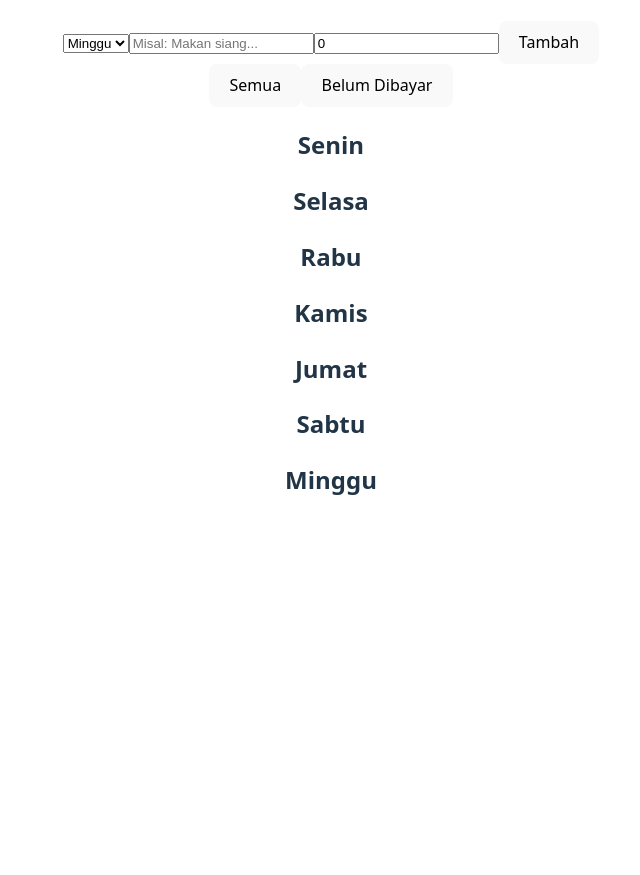
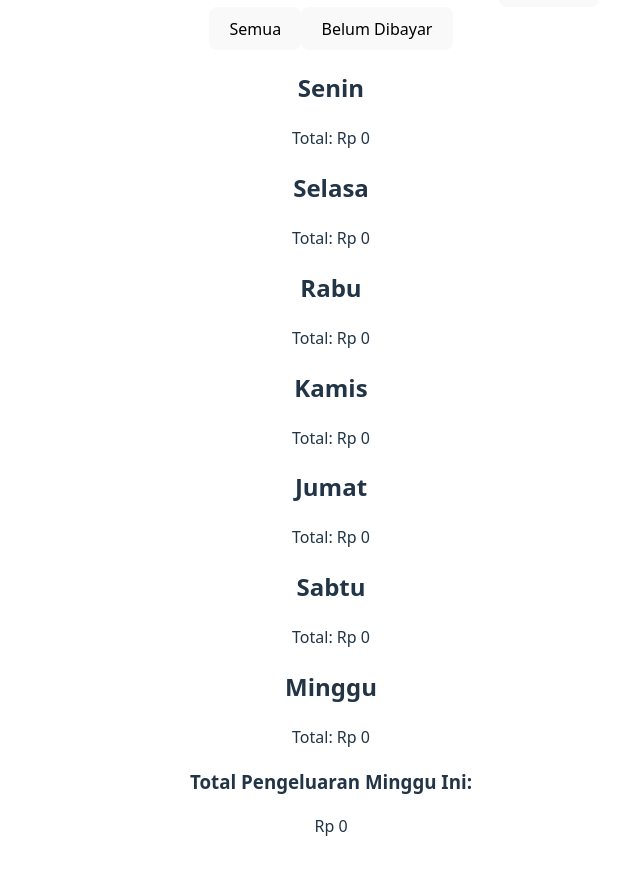
Before and after one commit to olostevenpanggabean/32-pbk-uts--233510828, a Vue app: page / in a window 1280 px wide. Shown: the part 193-1068 px from the top of the page, without its empty margins (309-949 px from the left). Before the commit the page ends 800 px from the top, so only its background shows below. Built offline with nearby package versions, Linux system fonts and the light colour scheme.

Commit message:
feat(ui): add daily and weekly summary components

```diff
--- a/src/components/utspart2.vue
+++ b/src/components/utspart2.vue
@@ -110,9 +110,15 @@ onMounted(() => {
           <button @click="removeExpense(day, index)" class="delete-btn">✕</button>
         </li>
       </ul>
+      <div class="day-total">
+        Total: Rp {{ calculateDayTotal(day).toLocaleString() }}
       </div>
+      </div>
+        <div class="week-total">
+        <h3>Total Pengeluaran Minggu Ini:</h3>
+        <p>Rp {{ calculateWeekTotal().toLocaleString() }}</p>
+        </div>
     </div>
-
 </template>
 
 <style>
```
